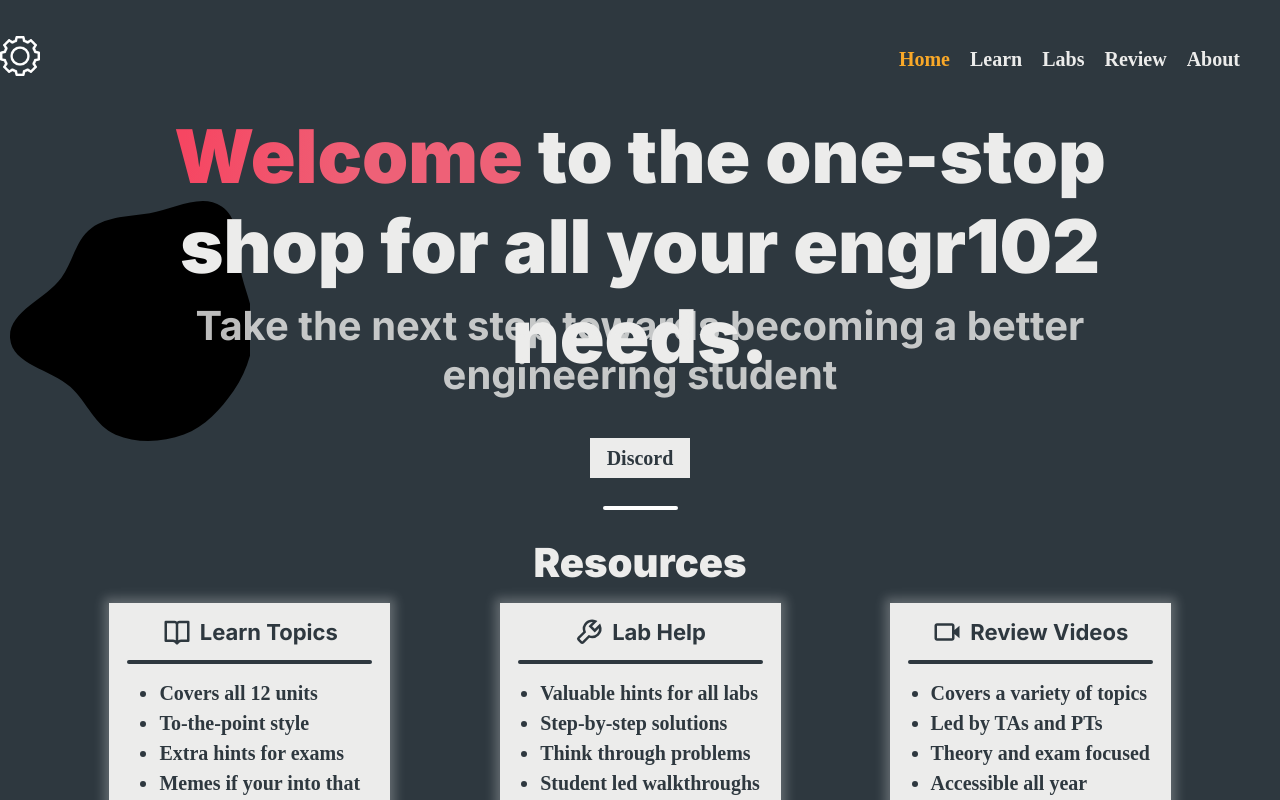
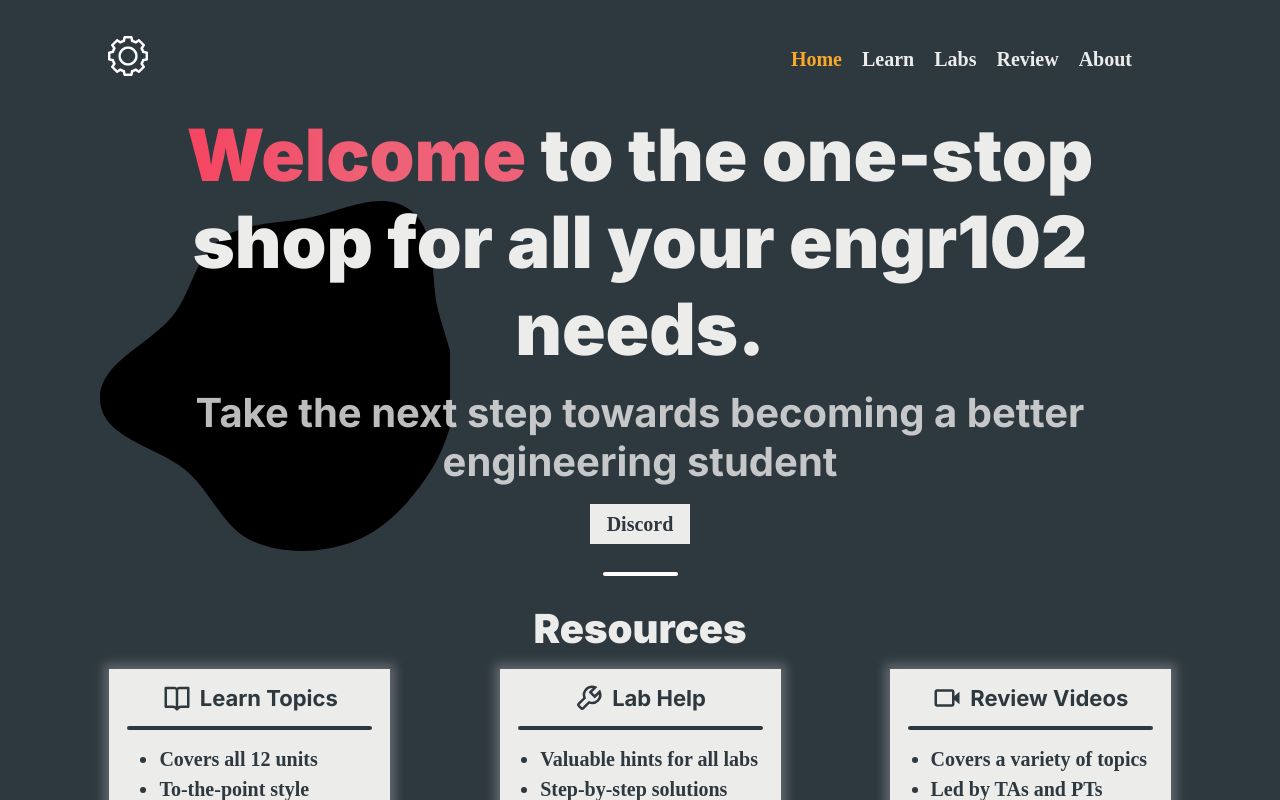
Before and after one commit to WarrenWu4/engr102-website, a React (Vite) app: page / in a window 1280 px wide. Shown: the top 800 px of the page. Built offline with nearby package versions, Linux system fonts and the light colour scheme; a web font is replaced by a local one.

Commit message:
finished home page (hopefully ;-;)

```diff
--- a/src/App.css
+++ b/src/App.css
@@ -90,7 +90,7 @@ a {
 
 /* global media queries */
 @media screen and (max-width: 374px) {
-    .basic-page, .home {
+    .basic-page {
         display: none;
     }
     body::before {
--- a/src/components/homePageComponents/FaqCard.css
+++ b/src/components/homePageComponents/FaqCard.css
@@ -49,6 +49,10 @@
 
 @media (min-width: 1280px) {
     .faq-card {
-        margin: 1.6rem 2.2rem 0 2.2rem;
+        margin: 1.6rem 3rem 0 3rem;
+        width: 50rem;
+    }
+    .faq-q, .faq-a {
+        width: 48rem;
     }
 }
--- a/src/components/homePageComponents/ResCard.css
+++ b/src/components/homePageComponents/ResCard.css
@@ -52,4 +52,8 @@
     font-family: "Sofia Sans";
     font-weight: 800;
     margin-bottom: 1rem;
+    transition: all 500ms;
 }
+.res-btn:hover {
+    box-shadow: inset 0 0 0 15rem var(--secondary80);
+}
--- a/src/components/nav.css
+++ b/src/components/nav.css
@@ -14,6 +14,7 @@
     aspect-ratio: 1;
     background-image: url("../assets/gear.png");
     background-size: cover;
+    animation: rotate 2s;
 }
 
 .menu-btn {
@@ -27,6 +28,10 @@
     font: 2rem "Sofia Sans";
     font-weight: 800;
     cursor: pointer;
+}
+
+.menu-btn:hover {
+    box-shadow: 0 0 1.5rem 0.5rem var(--contrast);
 }
 
 .menu-btn svg {
@@ -93,7 +98,7 @@
 /* above 768 pixels show full nav bar */
 @media (min-width: 768px) {
     .nav {
-        width: 76.8rem;
+        width: 63.8rem;
     }
     .menu-btn, .close-btn {
         display: none;
@@ -113,25 +118,26 @@
     }
     .nav-links a:hover {
         background: transparent;
-
-        color: var(--secondary);
+        text-decoration: underline;
+        text-decoration-color: inherit;
+        text-decoration-thickness: 0.5rem;
     }
 }
 
 @media (min-width: 1024px) {
     .nav {
-        width: 102.4rem;
+        width: 85.2rem;
     }
 }
 
 @media (min-width: 1280px) {
     .nav {
-        width: 128rem;
+        width: 106.4rem;
     }
 }
 
 @media (min-width: 1536px) {
     .nav {
-        width: 153.6rem;
+        width: 127.8rem;
     }
 }
--- a/src/pages/Home.jsx
+++ b/src/pages/Home.jsx
@@ -8,7 +8,6 @@ import FaqCard from '../components/homePageComponents/FaqCard';
 import Footer from '../components/homePageComponents/Footer';
 
 export default function Home() {
-
     return(
         <div className='home'>
 
--- a/src/styles/home.css
+++ b/src/styles/home.css
@@ -68,12 +68,17 @@
     display: flex;
     justify-content: center;
     align-items: center;
+    transition: all 500ms;
 }
+.home-hero-btn:hover {
+    box-shadow: 0 0 1.5rem 0.5rem var(--contrast);
+}
+
 .home-hero-blob {
     background: url("../assets/hero-blob.svg");
     background-repeat: no-repeat;
     width: 18rem;
-    height: 18rem;
+    aspect-ratio: 1;
     position: absolute;
     left: 1rem;
     top: 9rem;
@@ -127,12 +132,14 @@
         max-width: 76.8rem;
     }
     .home-hero-header {
-        width: 68rem;
-        font-size: 5.4rem;
+        width: 66.2rem;
+        height: 18.9rem;
+        font-size: 5.2rem;
     }
     .home-hero-subheader {
-        width: 68rem;
-        font-size: 3.2rem;
+        width: 66.2rem;
+        height: 8.8rem;
+        font-size: 3.6rem;
     }
 
 }
@@ -142,12 +149,14 @@
         max-width: 102.4rem;
     }
     .home-hero-header {
-        width: 94.4rem;
-        font-size: 6.4rem;
+        width: 87.6rem;
+        height: 21.9rem;
+        font-size: 6rem;
     }
     .home-hero-subheader {
-        width: 94.4rem;
-        font-size: 3.6rem;
+        width: 87.6rem;
+        height: 9.6rem;
+        font-size: 4rem;
     }
     .res-cards {
         width: 102.4rem;
@@ -162,6 +171,10 @@
         align-items: flex-start;
         flex-wrap: wrap;
     }
+    .home-hero-blob {
+        width: 30rem;
+        height: 30rem;
+    }
 }
 
 @media (min-width: 1280px) {
@@ -169,15 +182,13 @@
         max-width: 128rem;
     }
     .home-hero-header {
-        width: 112rem;
-        font-size: 7.4rem;
+        width: 108.8rem;
+        height: 26.1rem;
+        font-size: 7.2rem;
     }
     .home-hero-subheader {
-        width: 112rem;
-        font-size: 4rem;
-    }
-    .faq-cards {
-        width: 128rem;
+        width: 108.8rem;
+        height: 9.6rem;
     }
     .res-cards {
         width: 128rem;
@@ -186,8 +197,35 @@
         width: 128rem;
         justify-content: center;
     }
+    .home-hero-blob {
+        width: 35rem;
+        height: 35rem;
+        left: 10rem;
+    }
 }
 
 @media (min-width: 1536px) {
+    .home-container {
+        max-width: 153.6rem;
+    }
+    .home-hero-header {
+        width: 127.7rem;
+        height: fit-content;
+    }
+    .home-hero-subheader {
+        width: 127.7rem;
+        height: fit-content;
+    }
+    .home-hero-blob {
+        width: 40rem;
+        height: 40rem;
+        left: 30rem;
+        top: 3rem;
+    }
+}
 
+@media (max-width: 374px) {
+    .home {
+        display:none;
+    }
 }
```
